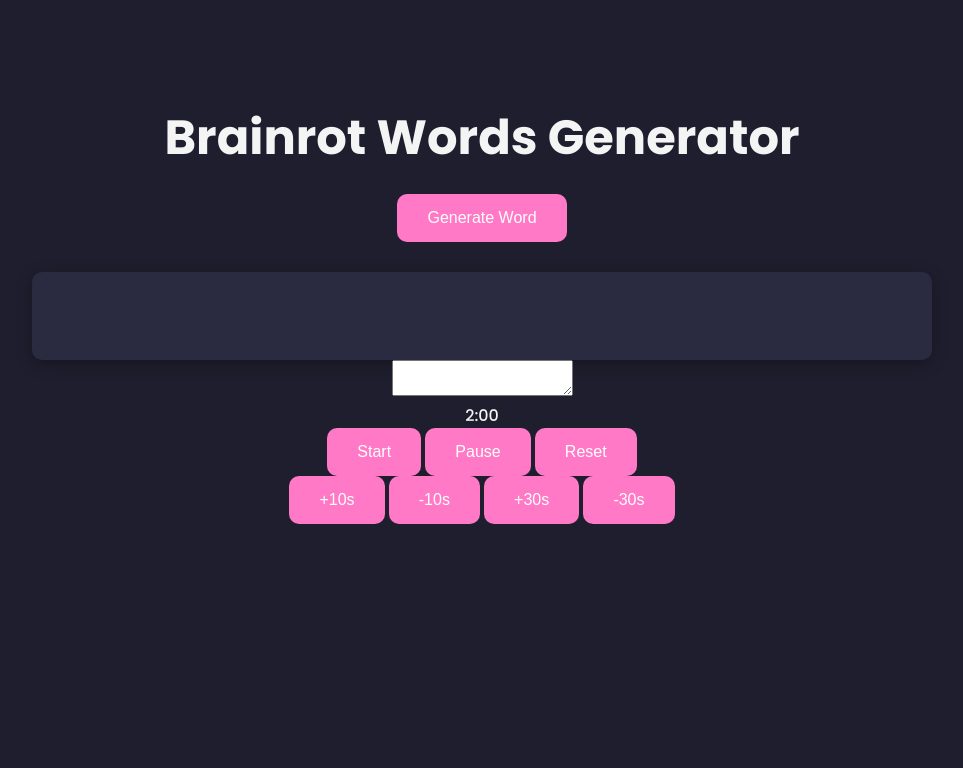
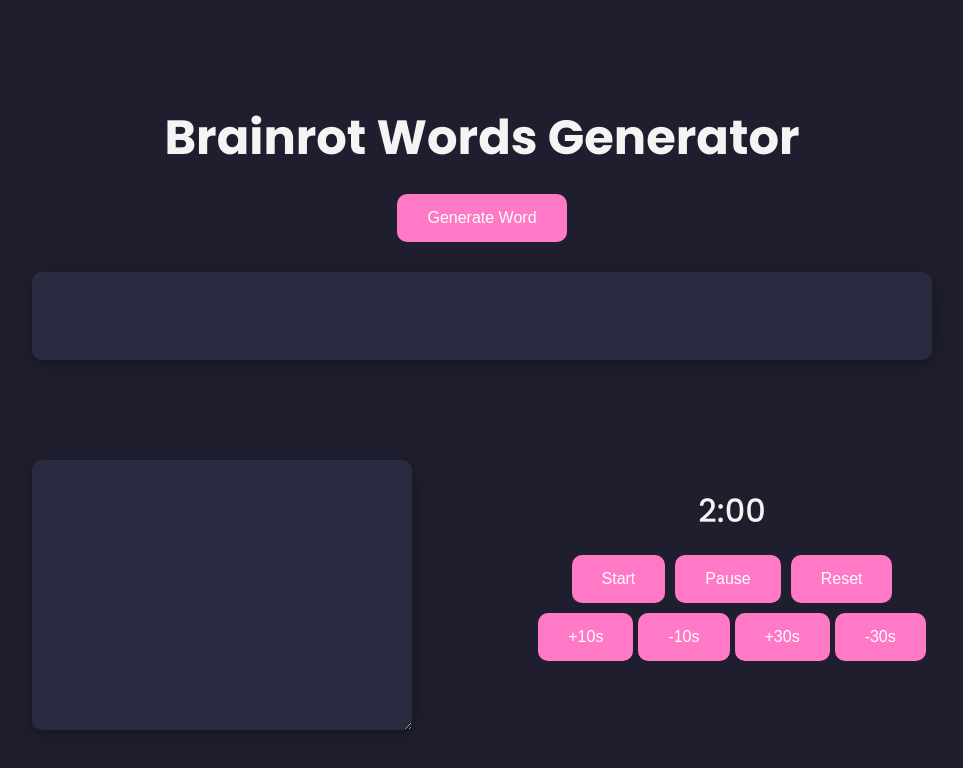
Before and after one commit to zu0t/brainrot, a plain HTML site: page index.html in a window 1280 px wide. Shown: the whole page, without its empty margins (158-1121 px from the left). Drawn offline with Linux system fonts and the light colour scheme.

Commit message:
Update style.css

```diff
--- a/style.css
+++ b/style.css
@@ -41,3 +41,46 @@ button:hover {
     color: #ffb86c;
     box-shadow: 0 4px 15px rgba(0, 0, 0, 0.3);
 }
+textarea {
+    width: 250px;
+    font-size: 30px;
+    color: white;
+    background-color: #2f2a40;
+    border-radius: 10px;
+    height: 200px;
+    margin-left: -520px;
+    margin-top: 100px;
+}
+textarea {
+    width: 40%;
+    height: 250px;
+    padding: 10px;
+    font-size: 35px;
+    border-radius: 10px;
+    border: none;
+    background-color: #2a2a40;
+    color: #f4f4f4;
+    box-shadow: 0 4px 15px rgba(0, 0, 0, 0.3);
+}
+
+.right {
+    margin-top: -250px;
+    margin-left: 500px;
+    display: flex;
+    flex-direction: column;
+    align-items: center;
+}
+.countdown {
+    font-size: 2rem;
+    text-align: center;
+    margin-bottom: 20px;
+}
+.countdown-controls {
+    display: flex;
+    gap: 10px;
+    margin-bottom: 10px;
+}
+.adjust-buttons {
+    display: flex;
+    gap: 5px;
+}
```
